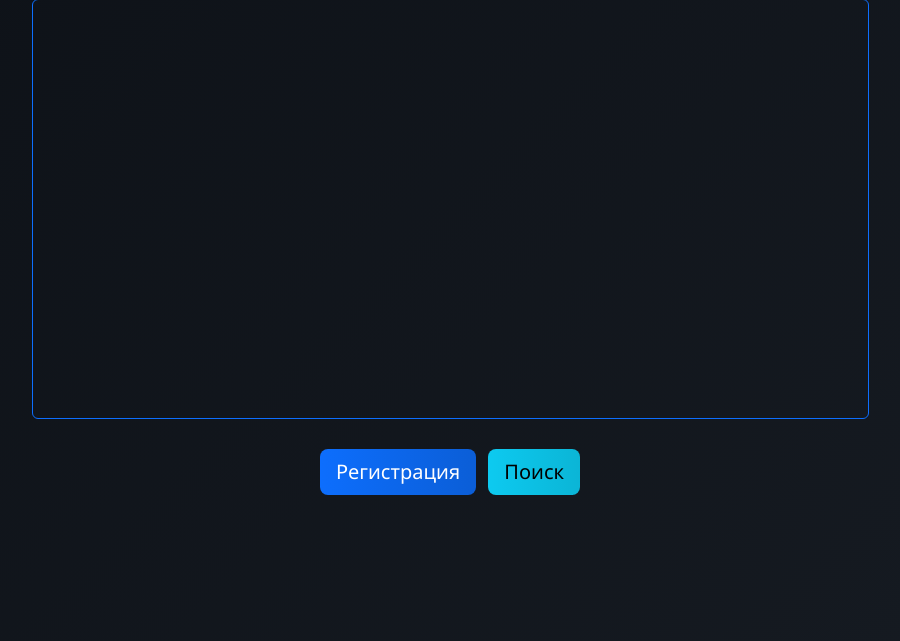
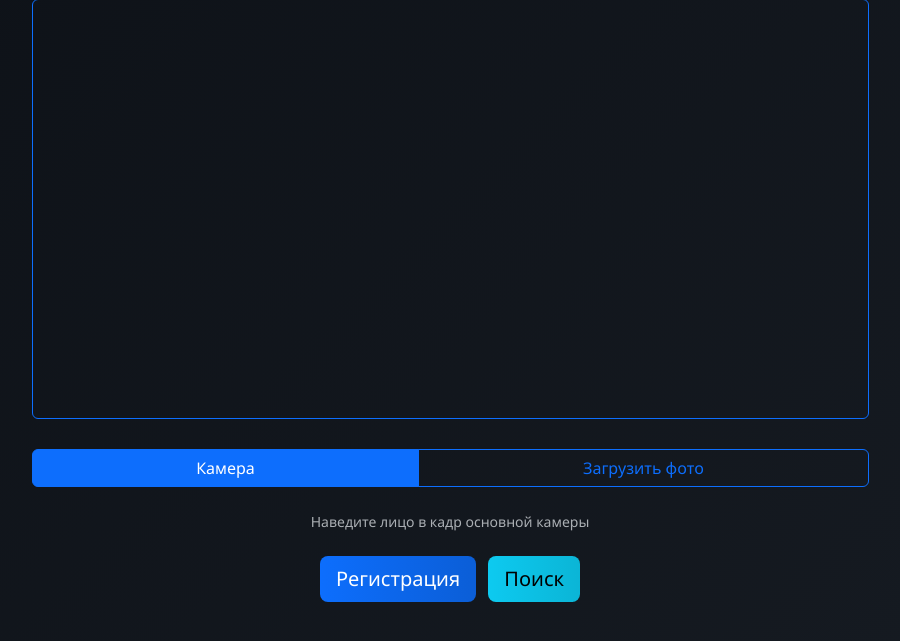
Before and after one commit to SNurali/Face_ID_Boom, a FastAPI app: page / in a window 1280 px wide. Shown: the part 121-762 px from the top of the page, without its empty margins (190-1090 px from the left). Run offline with FastAPI, Linux system fonts and the light colour scheme; some libraries are stand-ins or nearby versions.

Commit message:
Zakrep FIX

```diff
--- a/app/static/js/script.js
+++ b/app/static/js/script.js
@@ -12,32 +12,38 @@ let photoPreview = document.getElementById('photoPreview');
 
 let stream = null;
 
-const registerModal = new bootstrap.Modal(
-    document.getElementById('registerModal')
-);
+const registerModal = new bootstrap.Modal(document.getElementById('registerModal'));
 
 // ───── CAMERA ─────
 async function startCamera() {
+    try {
         stream = await navigator.mediaDevices.getUserMedia({ video: true });
         video.srcObject = stream;
         modalVideo.srcObject = stream;
         await video.play();
         await modalVideo.play();
+    } catch (err) {
+        console.error("Ошибка доступа к камере:", err);
+        alert("Не удалось включить камеру. Проверьте разрешения.");
+    }
 }
 
-function captureFromCamera() {
+function captureFromCamera(videoElement) {
+    if (!videoElement || videoElement.videoWidth === 0) {
+        alert("Камера не готова. Попробуйте снова.");
+        return null;
+    }
     const c = document.createElement('canvas');
-    c.width = modalVideo.videoWidth;
-    c.height = modalVideo.videoHeight;
-    c.getContext('2d').drawImage(modalVideo, 0, 0);
+    c.width = videoElement.videoWidth;
+    c.height = videoElement.videoHeight;
+    c.getContext('2d').drawImage(videoElement, 0, 0);
     return c.toDataURL('image/jpeg', 0.85);
 }
 
-// ───── FILE UPLOAD ─────
-photoFile.onchange = () => {
-    const file = photoFile.files[0];
+// ───── FILE UPLOAD (регистрация) ─────
+photoFile.onchange = (e) => {
+    const file = e.target.files[0];
     if (!file) return;
-
     const reader = new FileReader();
     reader.onload = () => {
         photoPreview.src = reader.result;
@@ -46,7 +52,7 @@ photoFile.onchange = () => {
     reader.readAsDataURL(file);
 };
 
-// ───── MODE SWITCH ─────
+// ───── MODE SWITCH (регистрация) ─────
 modeCamera.onchange = () => {
     cameraBlock.classList.remove('d-none');
     uploadBlock.classList.add('d-none');
@@ -57,36 +63,69 @@ modeUpload.onchange = () => {
     uploadBlock.classList.remove('d-none');
 };
 
+// ───── SEARCH MODE SWITCH & UPLOAD ─────
+const searchModeCamera = document.getElementById('searchModeCamera');
+const searchModeUpload = document.getElementById('searchModeUpload');
+const searchCameraBlock = document.getElementById('searchCameraBlock');
+const searchUploadBlock = document.getElementById('searchUploadBlock');
+const searchPhotoFile = document.getElementById('searchPhotoFile');
+const searchPhotoPreview = document.getElementById('searchPhotoPreview');
+
+searchModeCamera.onchange = () => {
+    searchCameraBlock.classList.remove('d-none');
+    searchUploadBlock.classList.add('d-none');
+};
+
+searchModeUpload.onchange = () => {
+    searchCameraBlock.classList.add('d-none');
+    searchUploadBlock.classList.remove('d-none');
+};
+
+searchPhotoFile.onchange = (e) => {
+    const file = e.target.files[0];
+    if (!file) return;
+
+    const reader = new FileReader();
+    reader.onload = (event) => {
+        searchPhotoPreview.src = event.target.result;
+        searchPhotoPreview.style.display = 'block';
+        searchPhotoPreview.classList.remove('d-none'); // на всякий случай
+    };
+    reader.readAsDataURL(file);
+};
+
 // ───── REGISTRATION ─────
 document.getElementById('registerBtn').onclick = () => registerModal.show();
 
 document.getElementById('submitRegister').onclick = async () => {
-
-    let photoBase64;
+    let photoBase64 = null;
 
     if (modeCamera.checked) {
-        photoBase64 = captureFromCamera();
+        photoBase64 = captureFromCamera(modalVideo);
     } else {
-        if (!photoFile.files.length) {
+        if (!photoFile.files?.length) {
             alert('Загрузите фотографию');
             return;
         }
         photoBase64 = photoPreview.src;
     }
 
+    if (!photoBase64) return;
+
     const payload = {
         photos_base64: photoBase64,
-        full_name: full_name.value,
-        passport: passport.value,
-        gender: parseInt(gender.value),
-        citizenship: citizenship.value || null,
-        birth_date: birth_date.value || null,
-        visa_type: visa_type.value || null,
-        visa_number: visa_number.value || null,
-        entry_date: entry_date.value || null,
-        exit_date: exit_date.value || null
+        full_name: document.getElementById('full_name').value,
+        passport: document.getElementById('passport').value,
+        gender: parseInt(document.getElementById('gender').value) || null,
+        citizenship: document.getElementById('citizenship').value || null,
+        birth_date: document.getElementById('birth_date').value || null,
+        visa_type: document.getElementById('visa_type').value || null,
+        visa_number: document.getElementById('visa_number').value || null,
+        entry_date: document.getElementById('entry_date').value || null,
+        exit_date: document.getElementById('exit_date').value || null
     };
 
+    try {
         const r = await fetch('/register', {
             method: 'POST',
             headers: { 'Content-Type': 'application/json' },
@@ -103,21 +142,30 @@ document.getElementById('submitRegister').onclick = async () => {
         registerModal.hide();
         document.getElementById('registerForm').reset();
         photoPreview.classList.add('d-none');
+        photoFile.value = ''; // очищаем input file
+    } catch (err) {
+        alert('Ошибка соединения');
+        console.error(err);
+    }
 };
 
-window.onload = startCamera;
-// ───────────── SEARCH ─────────────
+// ───── SEARCH ─────
 document.getElementById('checkDbBtn').onclick = async () => {
+    let photoBase64 = null;
 
-    let photoBase64;
+    if (searchModeCamera.checked) {
+        photoBase64 = captureFromCamera(video);
+    }
+    else if (searchModeUpload.checked) {
+        if (!searchPhotoFile.files?.length || !searchPhotoPreview.src || searchPhotoPreview.src === '') {
+            alert('Загрузите фотографию для поиска');
+            return;
+        }
+        photoBase64 = searchPhotoPreview.src;
+    }
 
-    // определяем источник фото
-    if (modeCamera && modeCamera.checked) {
-        photoBase64 = captureFromCamera();
-    } else if (photoPreview && photoPreview.src) {
-        photoBase64 = photoPreview.src;
-    } else {
-        alert('Нет изображения для поиска');
+    if (!photoBase64) {
+        alert('Изображение не готово');
         return;
     }
 
@@ -135,23 +183,17 @@ document.getElementById('checkDbBtn').onclick = async () => {
             return;
         }
 
-        // очистка старых результатов
         const resultBox = document.getElementById('searchResult');
         const matchesBox = document.getElementById('searchMatches');
-
         matchesBox.innerHTML = '';
 
         if (!data.matches || !data.matches.length) {
-            matchesBox.innerHTML =
-                '<div class="text-center text-muted">Совпадений не найдено</div>';
+            matchesBox.innerHTML = '<div class="text-center text-muted">Совпадений не найдено</div>';
         } else {
             data.matches.forEach(m => {
-                const sim = isFinite(m.similarity)
-                    ? m.similarity.toFixed(1) + '%'
-                    : '—';
-
+                const sim = isFinite(m.similarity) ? m.similarity.toFixed(1) + '%' : '—';
                 const div = document.createElement('div');
-                div.className = 'list-group-item';
+                div.className = 'list-group-item bg-dark border-secondary text-light';
                 div.innerHTML = `
                     <strong>ФИО:</strong> ${m.full_name || '—'}<br>
                     <strong>Паспорт:</strong> ${m.passport || '—'}<br>
@@ -169,8 +211,10 @@ document.getElementById('checkDbBtn').onclick = async () => {
 
         resultBox.style.display = 'block';
 
-    } catch (e) {
+    } catch (err) {
         alert('Ошибка соединения с сервером');
-        console.error(e);
+        console.error(err);
     }
 };
+
+window.onload = startCamera;
--- a/app/templates/index.html
+++ b/app/templates/index.html
@@ -24,6 +24,45 @@
         </video>
     </div>
 
+    <!-- РЕЖИМ ВВОДА ДЛЯ ПОИСКА -->
+    <div class="text-center mb-4">
+        <div class="btn-group w-75 mx-auto" role="group">
+            <input type="radio" class="btn-check" name="searchPhotoMode" id="searchModeCamera" checked>
+            <label class="btn btn-outline-primary" for="searchModeCamera">
+                Камера
+            </label>
+
+            <input type="radio" class="btn-check" name="searchPhotoMode" id="searchModeUpload">
+            <label class="btn btn-outline-primary" for="searchModeUpload">
+                Загрузить фото
+            </label>
+        </div>
+    </div>
+
+    <!-- Превью для поиска -->
+    <div class="text-center mb-4">
+        <!-- Камера (по умолчанию видна) -->
+        <div id="searchCameraBlock" class="mb-3">
+            <small class="text-muted d-block mb-2">
+                Наведите лицо в кадр основной камеры
+            </small>
+        </div>
+
+        <!-- Блок загрузки файла (скрыт по умолчанию) -->
+        <div id="searchUploadBlock" class="mb-3 d-none">
+            <input type="file"
+                   id="searchPhotoFile"
+                   accept="image/*"
+                   class="form-control mb-2 w-75 mx-auto">
+            <img id="searchPhotoPreview"
+                 class="img-fluid rounded border border-primary mx-auto d-block"
+                 style="max-height: 320px; display: none;">
+            <small class="text-muted d-block">
+                Выберите чёткое фото лица
+            </small>
+        </div>
+    </div>
+
     <!-- BUTTONS -->
     <div class="text-center mb-4">
         <button id="registerBtn" class="btn btn-primary btn-lg me-2">
@@ -34,7 +73,7 @@
         </button>
     </div>
 
-    <!-- 🔍 SEARCH RESULT (ГЛАВНЫЙ ФИКС) -->
+    <!-- 🔍 SEARCH RESULT -->
     <div id="searchResult"
          class="card border-success bg-dark text-light mt-4"
          style="display:none">
```
Lines whose indentation alone changed are shown as unchanged.
